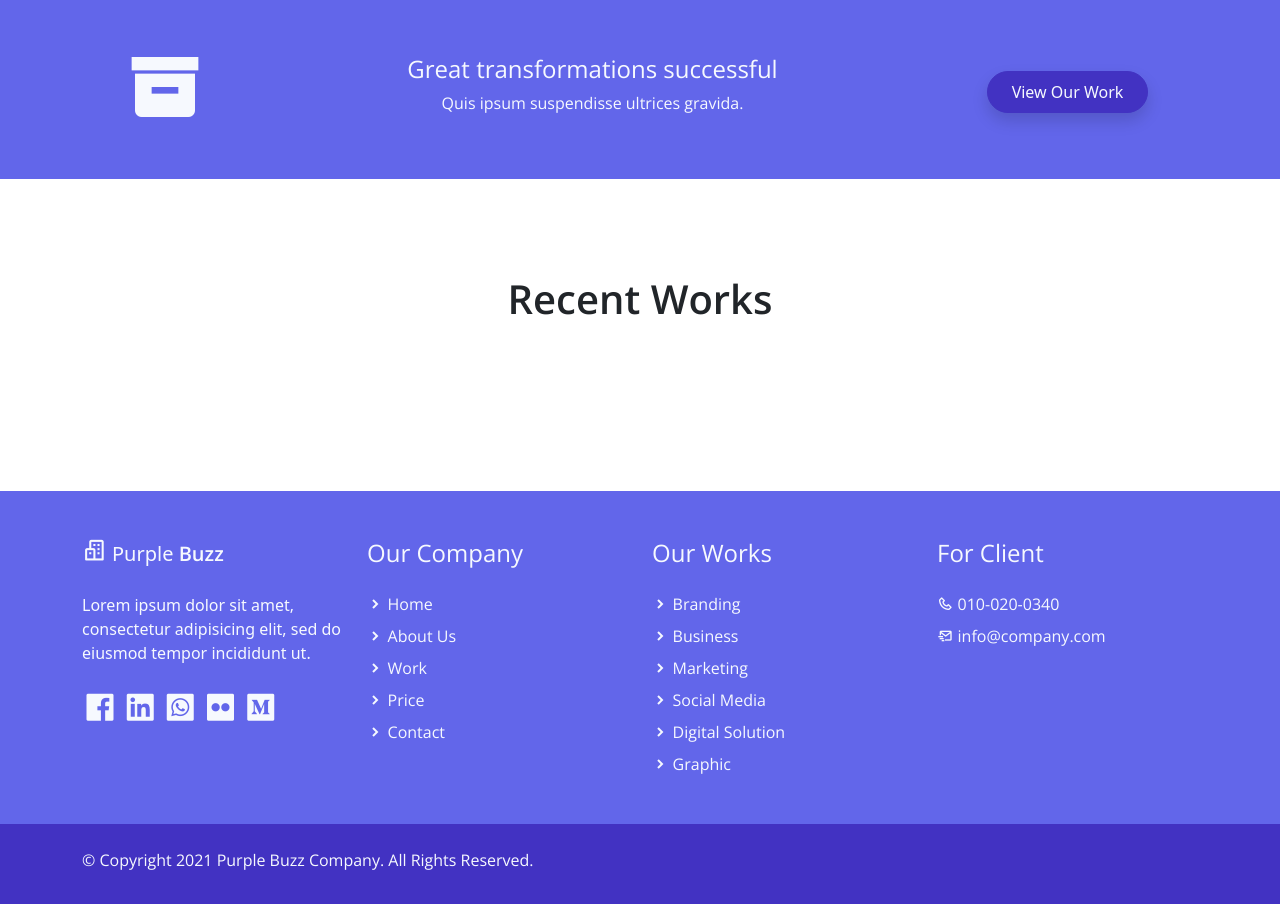
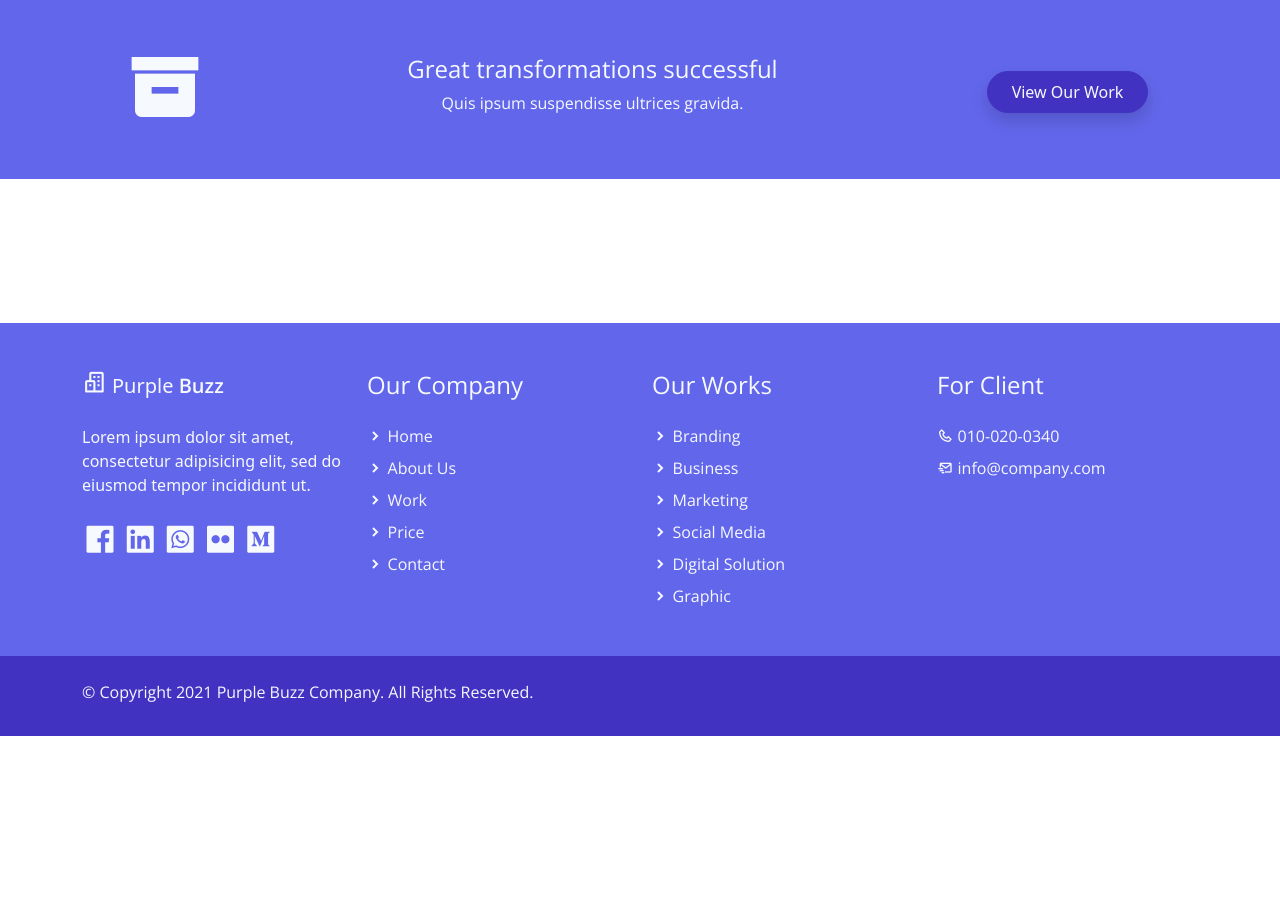
Before and after one commit to surajkumar85/Purple, a Django app: page / in a window 1280 px wide. Shown: the part 1367-2271 px from the top of the page. After the commit the page ends 2103 px from the top, so only its background shows below. Run offline with Django 3.2, Linux system fonts and the light colour scheme; data that the repository does not hold is empty; some libraries are stand-ins or nearby versions.

Commit message:
Update index.html

```diff
--- a/myapp/templates/myapp/index.html
+++ b/myapp/templates/myapp/index.html
@@ -96,9 +96,7 @@ Purple Buzz
     <!-- Start Recent Work -->
     <section class="py-5 mb-5">
         <div class="container">
-            <div class="recent-work-header row text-center pb-5">
-                <h2 class="col-md-6 m-auto h2 semi-bold-600 py-5">Recent Works</h2>
-            </div>
+
             <div class="row gy-5 g-lg-5 mb-4">
 
                 <!-- Start Recent Work -->
```
